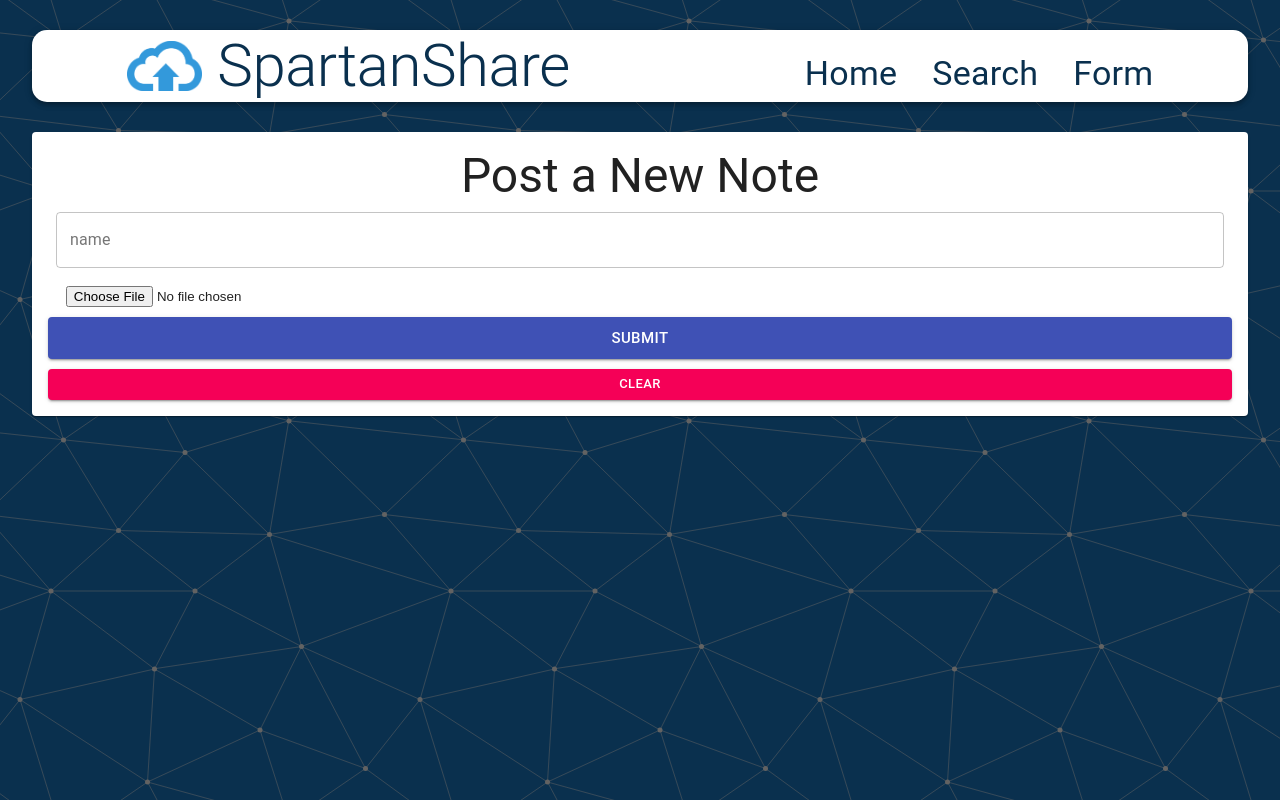
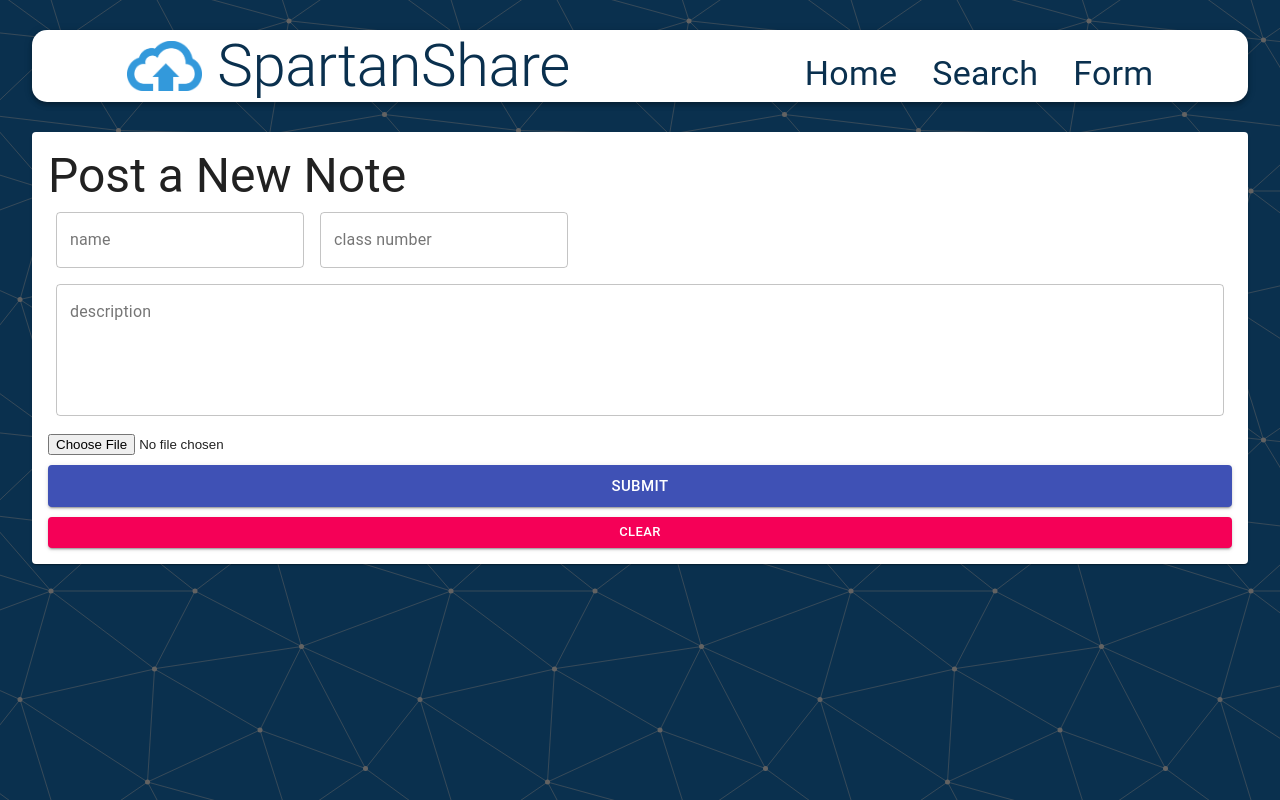
Before and after one commit to erikjearl/Spartan-Share, a React (Create React App) app in the folder client/: page /form in a window 1280 px wide. Built offline with nearby package versions, Linux system fonts and the light colour scheme; no server answers.

Commit message:
Added stuff to form page
Class name textfield
Description textfield

```diff
--- a/client/src/components/Form/Form.js
+++ b/client/src/components/Form/Form.js
@@ -1,8 +1,8 @@
 import React, { useState, useRef } from 'react';
-import { TextField, Button, Typography, Paper } from '@material-ui/core';
+import { TextField, Button, Typography, Paper, Grid } from '@material-ui/core';
 import FileBase from 'react-file-base64';
 import { useDispatch } from 'react-redux';
-import {createNote} from '../../actions/notes'
+import { createNote } from '../../actions/notes'
 
 import useStyles from './styles'
 
@@ -13,11 +13,12 @@ const Form = () => {
 
     // hooks
     const [noteData, setNoteData] = useState({
-        name:'',
-        class:'',
-        description:'',
-        selectedFile:'',
+        name: '',
+        class: '',
+        description: '',
+        selectedFile: '',
     });
+
 
     // button functionally
     const handleSubmit = (event) => {
@@ -28,31 +29,48 @@ const Form = () => {
     // implement form clear
     const clear = () => {
         setNoteData({
-            name:'',
-            class:'',
-            description:'',
-            selectedFile:'',
+            name: '',
+            class: '',
+            code: ' ',
+            description: '',
+            selectedFile: '',
         })
     }
 
-    return(
+    return (
         <Paper className={classes.paper}>
             <form autoComplete='off' noValidate className={`${classes.root} ${classes.form}`} onSubmit={handleSubmit}>
-                <Typography variant="h3">Post a New Note</Typography>
-                <TextField name="name" variant='outlined' label='name' fullWidth
-                    value={noteData.name}      onChange={(e) => setNoteData(       {...noteData, name:e.target.value}) }/>
+
+
+                <Typography variant="h3" className={classes.title} noWrap>Post a New Note</Typography>
+
+
+                <TextField name="name" variant='outlined' label='name'
+                    value={noteData.name} onChange={(e) => setNoteData({ ...noteData, name: e.target.value })} />
+
+
+
+                <TextField name="class number" variant='outlined' label='class number'
+                    value={noteData.code} onChange={(e) => setNoteData({ ...noteData, code: e.target.value })} />
+
+
+                <TextField name="description" variant='outlined' label='description' multiline rows={5} fullWidth
+                    value={noteData.description} onChange={(e) => setNoteData({ ...noteData, description: e.target.value })} />
+
 
                 <div className={classes.fileInput}>
                     <FileBase
                         type='file' multiple={false}
-                        onDone={({base64}) => setNoteData({...noteData, selectedFile:base64})}
+                        onDone={({ base64 }) => setNoteData({ ...noteData, selectedFile: base64 })}
                     />
                 </div>
+
+
 
                 <Button className={classes.buttonSubmit} variant="contained" color="primary" size="large" type="submit" fullWidth>Submit</Button>
                 <Button variant="contained" color="secondary" size="small" onClick={clear} fullWidth>Clear</Button>
             </form>
-        </Paper>
+        </Paper >
     );
 }
 
--- a/client/src/components/Form/styles.js
+++ b/client/src/components/Form/styles.js
@@ -12,7 +12,7 @@ export default makeStyles((theme) => ({
   form: {
     display: 'flex',
     flexWrap: 'wrap',
-    justifyContent: 'center',
+    justifyContent: 'left',
   },
   fileInput: {
     width: '97%',
@@ -21,4 +21,7 @@ export default makeStyles((theme) => ({
   buttonSubmit: {
     marginBottom: 10,
   },
+  title: {
+    width: "100%"
+  }
 }));
```
